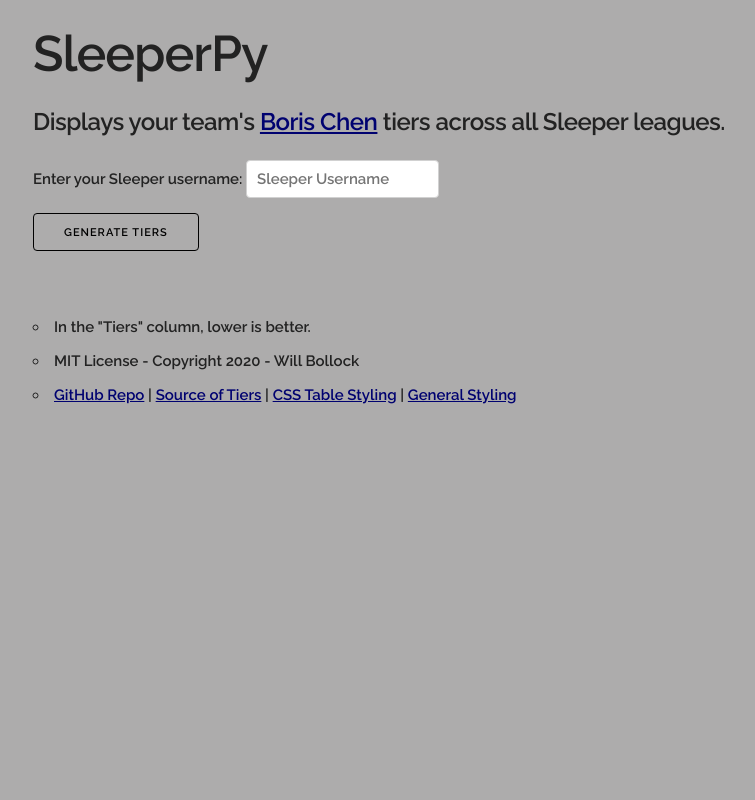
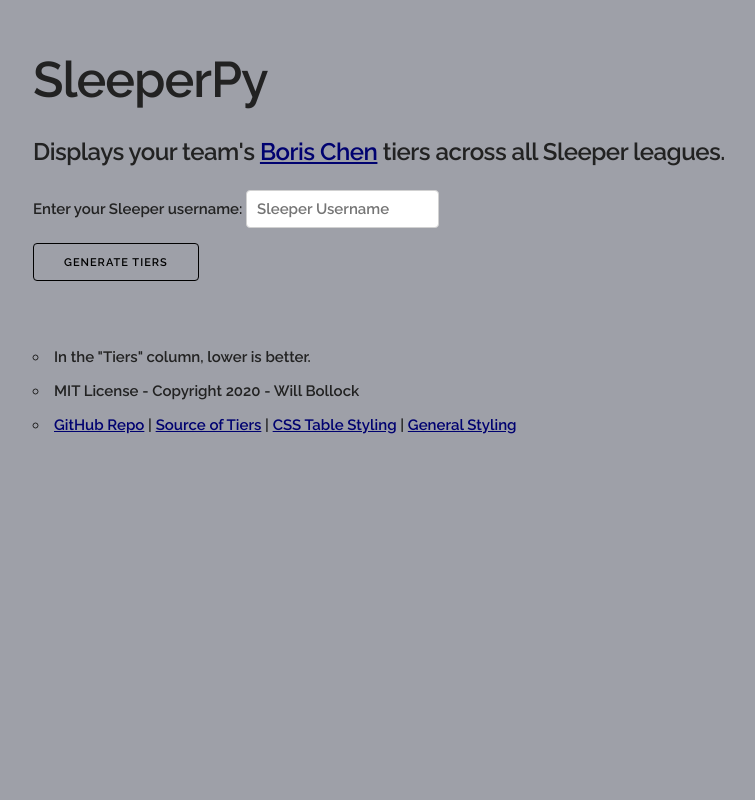
Before and after one commit to wbollock/sleeperPy, a PHP site: page / in a window 1280 px wide. Shown: the whole page, without its empty margins (223-978 px from the left). Run offline with PHP 8.4, Linux system fonts and the light colour scheme; some libraries are stand-ins or nearby versions.

Commit message:
css changes, hover, color, removing brs

```diff
--- a/css/skeleton.css
+++ b/css/skeleton.css
@@ -131,7 +131,7 @@
 /* Typography
 –––––––––––––––––––––––––––––––––––––––––––––––––– */
 h1, h2, h3, h4, h5, h6 {
-  margin-top: 0;
+  margin-top: 1.0em;
   margin-bottom: 2rem;
   font-weight: bold; }
 h1 { font-size: 4.0rem; line-height: 1.2;  letter-spacing: -.1rem;}
@@ -160,7 +160,7 @@
 a {
   color: #000270; }
 a:hover {
-  color: #0FA0CE; }
+  color:#4E5066; }
 
 
 /* Buttons
--- a/index.php
+++ b/index.php
@@ -70,7 +70,6 @@
 <div class="container">
 <div class="row centerinput">
 <!-- <div class="eight columns"> -->
-<br>
 <h1>SleeperPy</h1>
 
 <!-- <ul>
--- a/tiers/style.css
+++ b/tiers/style.css
@@ -1,7 +1,8 @@
 @import url(https://fonts.googleapis.com/css?family=Roboto:400,500,700,300,100);
  /* credit: https://codepen.io/alassetter/pen/cyrfB */
 body {
-  background-color: #62616185;
+  /* background-color: #62616185; */
+  background-color: #9ea0a8;
   font-family: "Roboto", helvetica, arial, sans-serif;
   font-size: 16px;
   font-weight: 400;
```
